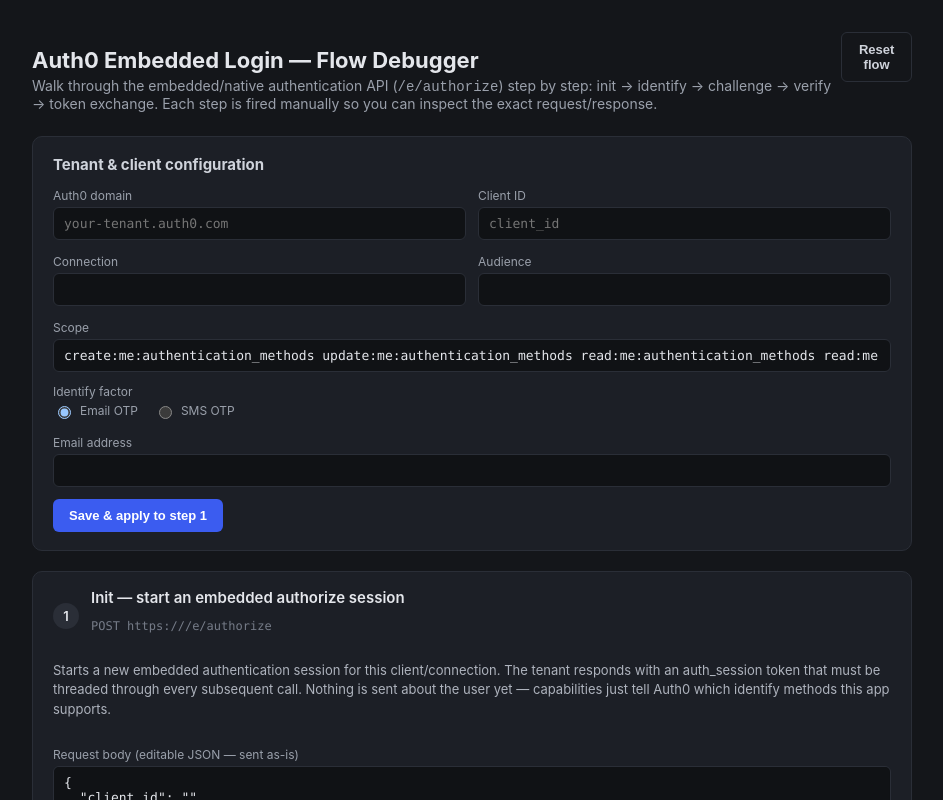
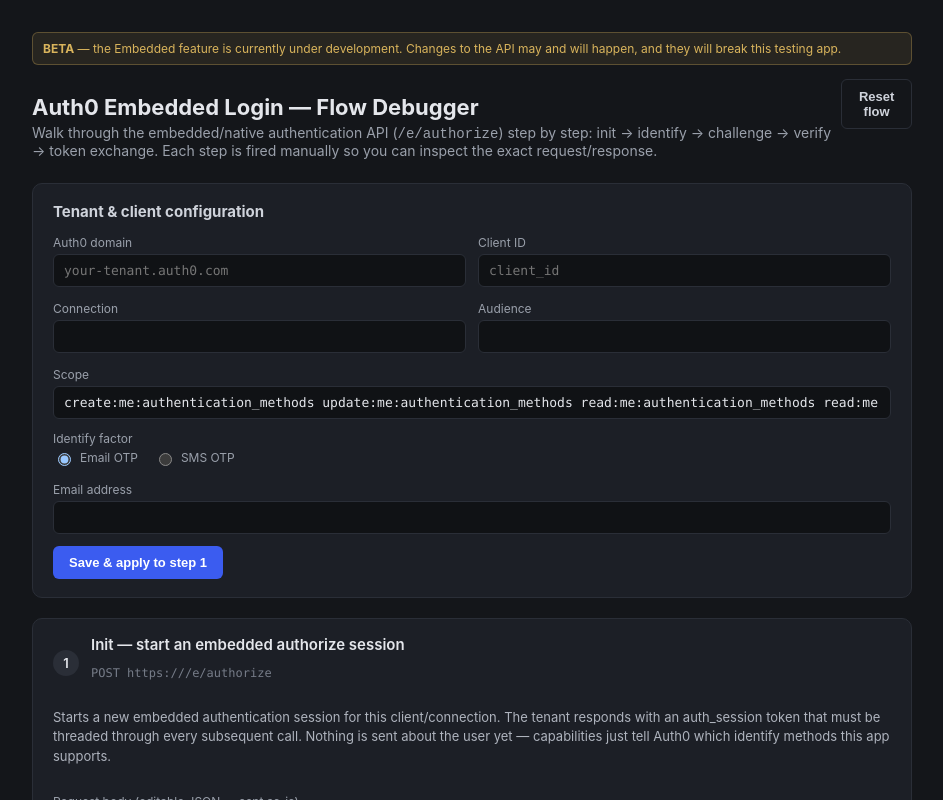
Before and after one commit to M3gababa/auth0-embedded-beta, a Vue app: page / in a window 1280 px wide. Shown: the top 800 px of the page, without its empty margins (168-1111 px from the left). Built offline with nearby package versions, Linux system fonts and the light colour scheme.

Commit message:
Add banner BETA

```diff
--- a/src/App.vue
+++ b/src/App.vue
@@ -365,6 +365,11 @@
 </script>
 
 <template>
+  <p class="change-note">
+    <strong>BETA</strong> — the Embedded feature is currently under development. Changes to the
+    API may and will happen, and they will break this testing app.
+  </p>
+
   <div class="top-bar">
     <div>
       <h1>Auth0 Embedded Login — Flow Debugger</h1>
```
